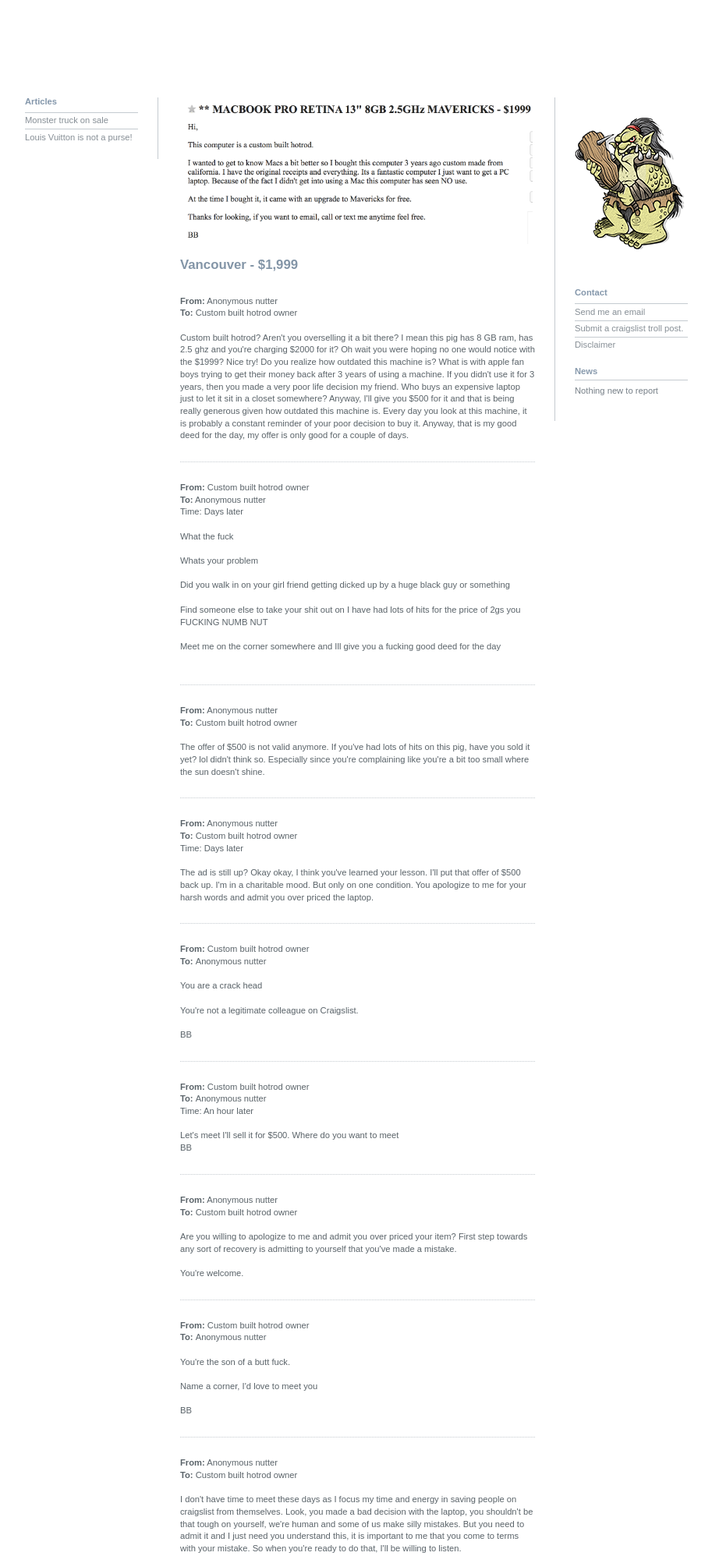
After one commit to latcoin/nut, a PHP site: page /macbook3years.php in a window 1280 px wide. The commit adds this page. Shown: the top 1996 px of the page at 78% size, without its empty margins (148-1061 px from the left). Run offline with PHP 8.4, Linux system fonts and the light colour scheme.

Commit message:
custombuilthotrod

```diff
--- a/index.php
+++ b/index.php
@@ -25,6 +25,11 @@
 			<h3><a href="louisvuittonisnotapurse.php"><img src="craigslist/louisvuittonisnotapurse/louisvuittonthumb.jpg" alt="" width="65" height="65" align="left" border="0" /></a><img src="images/65_space.gif" alt="" width="15" height="65" align="left" border="0" /><a href="louisvuittonisnotapurse.php">Louis Vuitton - $2,000</a></h3>
                 <p>You're a broke dick and I feel sorry for your gf. Further contact constitutes harassment ...</p>
                 <p><a href="louisvuittonisnotapurse.php">Read article...</a></p>
+
+          <div id="bufferdotsindex"></div>
+			<h3><a href="macbook3years.php"><img src="craigslist/macbook3years/macbook3yearsthumb.jpg" alt="" width="65" height="65" align="left" border="0" /></a><img src="images/65_space.gif" alt="" width="15" height="65" align="left" border="0" /><a href="macbook3years.php">Custom built hotrod macbook- $1,999</a></h3>
+                <p>Did you walk in on your girl friend getting dicked up by a huge black guy or something ...</p>
+                <p><a href="macbook3years.php">Read article...</a></p>
 		  </div>
 
           <?php
--- /dev/null
+++ b/macbook3years.php
@@ -0,0 +1,134 @@
+<!DOCTYPE html PUBLIC "-//W3C//DTD XHTML 1.0 Strict//EN" "http://www.w3.org/TR/xhtml1/DTD/xhtml1-strict.dtd">
+<html xmlns="http://www.w3.org/1999/xhtml">
+<head>
+<meta http-equiv="Content-Type" content="text/html; charset=iso-8859-1" />
+<title>Nutty Emails</title>
+<link rel="stylesheet" type="text/css" href="nuttyemails.css" />
+		<meta name="keywords" content="emails, email pranks">
+		<meta name="copyright" content="Anonymous Nobody">
+		<meta name="author" content="Anonymous Nobody">
+		<meta name="description" content="This site contains none of your business. You do not have permission to access the content and if you do so you agree to waive all rights.">
+	</head>
+
+<body>
+		<div id="wrappertop"></div>
+		<div id="wrapper">
+		<?php
+            include('leftsidebar.php');
+        ?>
+
+		  <div id="rightmiddle">
+			<div id="bufferdots4"><img src="craigslist/macbook3years/macbook3years.png" alt="" width="452" height="188" /></div>
+<div id="bufferdots2"></div>
+				<div id="bufferdots3"></div>
+				<h2> <strong>Vancouver - $1,999</strong></h2>
+				<p>&nbsp;</p>
+				<p><strong>From:</strong> Anonymous nutter<br />
+			    <strong>To:</strong> Custom built hotrod owner</p>
+				<p><br />
+				Custom built hotrod? Aren't you overselling it a bit there? I mean this pig has 8 GB ram, has 2.5 ghz and you're charging $2000 for it? Oh wait you were hoping no one would notice with the $1999? Nice try! Do you realize how outdated this machine is? What is with apple fan boys trying to get their money back after 3 years of using a machine. If you didn't use it for 3 years, then you made a very poor life decision my friend. Who buys an expensive laptop just to let it sit in a closet somewhere? Anyway, I'll give you $500 for it and that is being really generous given how outdated this machine is. Every day you look at this machine, it is probably a constant reminder of your poor decision to buy it. Anyway, that is my good deed for the day, my offer is only good for a couple of days.<br />
+		    </p>
+				<div id="bufferdots"></div>
+				<p><strong>From: </strong>Custom built hotrod owner<br />
+                <strong>To:</strong> Anonymous nutter</p>
+				<p>Time: Days later<br />
+				  <br />
+		    </p>
+				<p>What the fuck</p>
+			<p>&nbsp;</p>
+				<p>Whats your problem</p>
+			<p>&nbsp;</p>
+				<p>Did you walk in on your girl friend getting dicked up by a huge black guy or something</p>
+			<p>&nbsp;</p>
+				<p>Find someone else to take your shit out on I have had lots of hits for the price of 2gs you FUCKING NUMB NUT</p>
+			<p>&nbsp;</p>
+				<p>Meet me on the corner somewhere and Ill give you a fucking good deed for the day</p>
+<br />
+			<div id="bufferdots"></div>
+				<p><strong>From:</strong> Anonymous nutter<br />
+                  <strong>To: </strong>Custom built hotrod owner<br />
+				<br />
+				</p>
+				<p>The offer of $500 is not valid anymore. If you've had lots of hits on this pig, have you sold it yet? lol didn't think so. Especially since you're complaining like you're a bit too small where the sun doesn't shine.<br />
+		    </p>
+			<div id="bufferdots"></div>
+				<p><strong>From:</strong> Anonymous nutter<br />
+            <strong>To: </strong>Custom built hotrod owner</p>
+				<p>Time: Days later<br />
+				<br />
+				The ad is still up? Okay okay, I think you've learned your lesson. I'll put that offer of $500 back up. I'm in a charitable mood. But only on one condition. You apologize to me for your harsh words and admit you over priced the laptop.<br />
+		        </p>
+			<div id="bufferdots"></div>
+				<p><strong>From:</strong> Custom built hotrod owner<br />
+            <strong>To: </strong>Anonymous nutter<br />
+				<br />
+			You are a crack head </p>
+			<p>&nbsp;</p>
+			<p>You're not a legitimate colleague on Craigslist.</p>
+			<p>&nbsp;</p>
+				<p>BB<br />
+		    </p>
+			<div id="bufferdots"></div>
+            <p><strong>From:</strong> Custom built hotrod owner<br />
+            <strong>To: </strong>Anonymous nutter</p>
+				<p>Time: An hour later<br />
+				<br />
+			Let's meet I'll sell it for $500. Where do you want to meet</p>
+				<p>BB<br />
+		    </p>
+			<div id="bufferdots"></div>
+            <p><strong>From:</strong> Anonymous nutter<br />
+            <strong>To: </strong>Custom built hotrod owner<br />
+			  <br />
+		    Are you willing to apologize to me and admit you over priced your item? First step towards any sort of recovery is admitting to yourself that you've made a mistake.</p>
+            <p>&nbsp;</p>
+            <p>You're welcome.<br />
+            </p>
+			<div id="bufferdots"></div>
+            <p><strong>From:</strong> Custom built hotrod owner<br />
+              <strong>To: </strong>Anonymous nutter</p>
+            <p>&nbsp;</p>
+            <p>You're the son of a butt fuck.</p>
+            <p>&nbsp;</p>
+            <p>Name a corner, I'd love to meet you</p>
+            <p>&nbsp;</p>
+            <p>BB<br />
+            </p>
+			<div id="bufferdots"></div>
+            <p><strong>From:</strong> Anonymous nutter<br />
+            <strong>To: </strong>Custom built hotrod owner</p>
+            <p>&nbsp;</p>
+            <p>I don't have time to meet these days as I focus my time and energy in saving people on craigslist from themselves. Look, you made a bad decision with the laptop, you shouldn't be that tough on yourself, we're human and some of us make silly mistakes. But you need to admit it and I just need you understand this, it is important to me that you come to terms with your mistake. So when you're ready to do that, I'll be willing to listen.<br />
+            </p>
+			<div id="bufferdots"></div>
+            <p><strong>From:</strong> Custom built hotrod owner<br />
+              <strong>To: </strong>Anonymous nutter</p>
+            <p>&nbsp;</p>
+            <p>You strike me as somebody that probably has some type of disfiguration</p>
+            <p>&nbsp;</p>
+            <p>BB</p>
+            <p><br />
+            </p>
+			<div id="bufferdots"></div>
+            <p><strong>From:</strong> Anonymous nutter<br />
+            <strong>To: </strong>Custom built hotrod owner</p>
+            <p>&nbsp;</p>
+            <p>Well, what can I say, you're very perceptive. A person of many talents indeed. I mean, judging by your ability to buy expensive laptops and let them sit in a closet for 3 years, I have no doubt you're going all the way to the top. I'm not surprised, you probably thought it was like wine, the older the better am I right?</p>
+            <p>&nbsp;</p>
+            <p>Perception is a funny thing, we all believe it is our reality that is &quot;the reality&quot;. We need to actively learn to be more self aware. You need to figure out the path you wish to lead and the person you want to become. I can only show you the way, but you need to walk through it. Turn your life around and shape up sir. </p>
+            <p>&nbsp;</p>
+            <p>Best,<br />
+            </p>
+			<div id="bufferdots"></div>
+		  </div>
+          <?php
+			include('rightsidebar.php');
+		  ?>
+
+		</div>
+
+		<div id="wrapperend">
+		  <div id="leftcolumn2"></div>
+		</div>
+	</body>
+</html>
```
Also changed, not shown: macbook3years.html (added, +134 -0 lines), craigslist/macbook3years/macbook3years.png (added), craigslist/macbook3years/macbook3yearsthumb.jpg (added).
